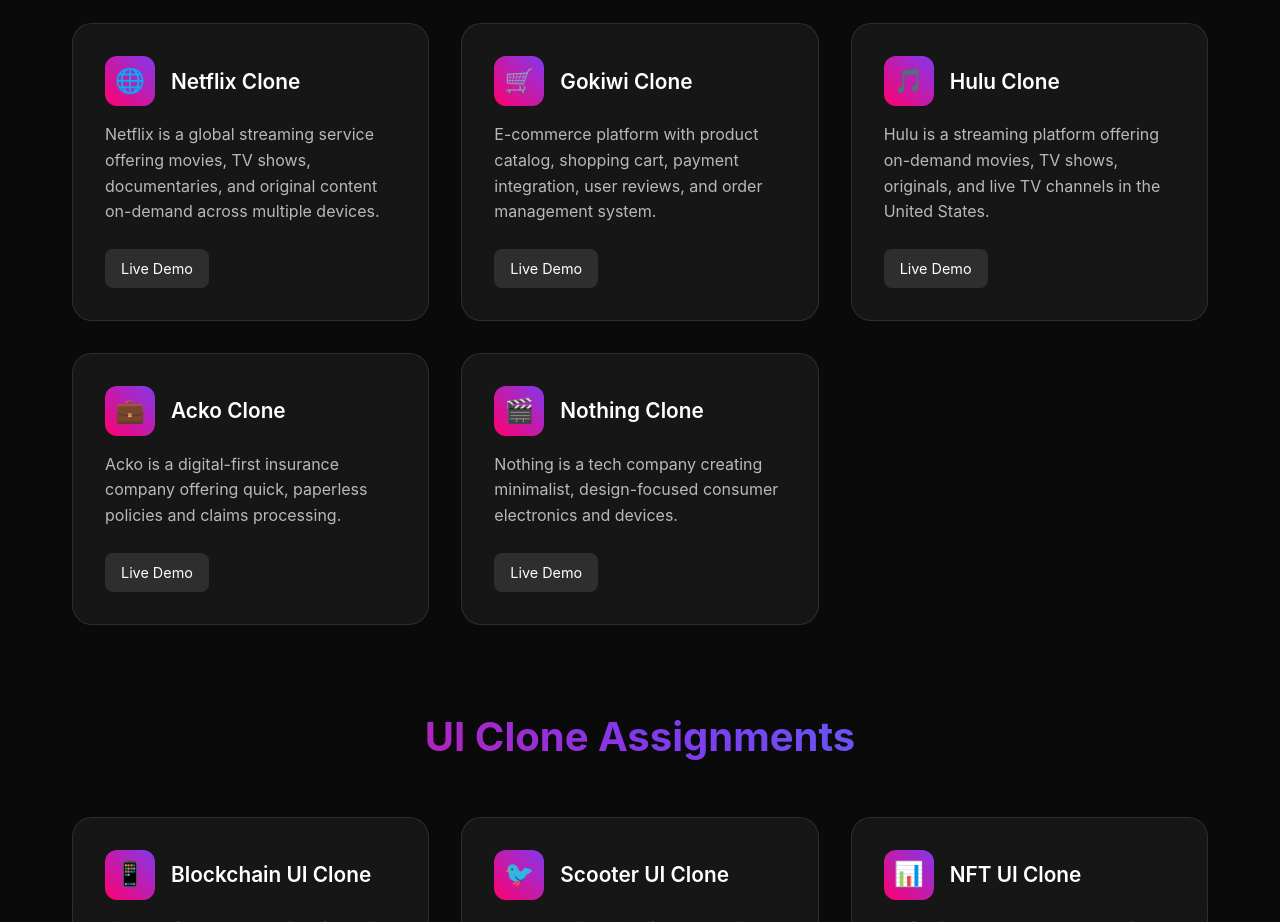
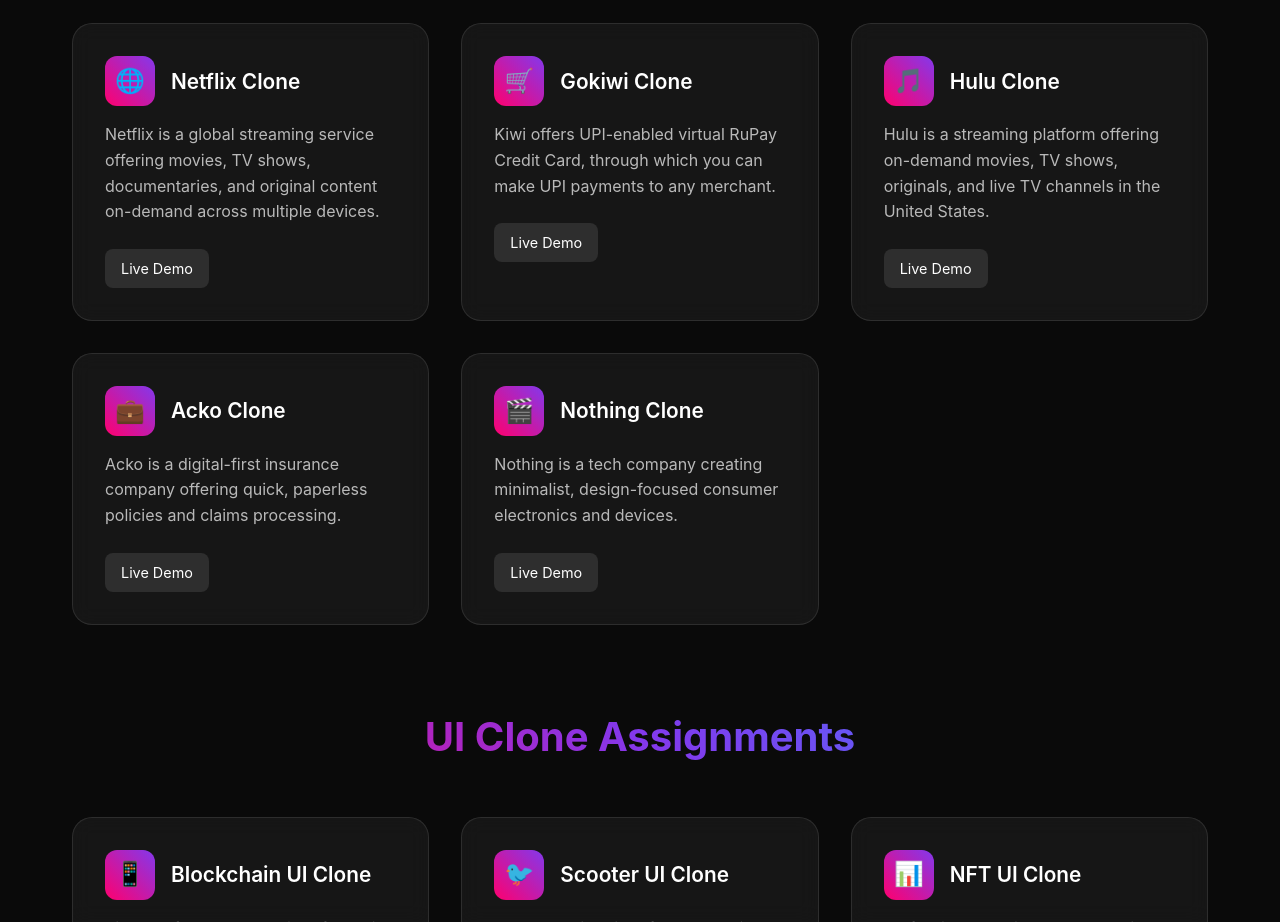
Before and after one commit to preetundle/projects, a plain HTML site: page index.html in a window 1280 px wide. Shown: the part 960-1882 px from the top of the page. Drawn offline with Linux system fonts and the light colour scheme.

Commit message:
first commit

```diff
--- a/index.html
+++ b/index.html
@@ -370,7 +370,7 @@
                     <div class="project-icon">🛒</div>
                     <h3>Gokiwi Clone</h3>
                 </div>
-                <p>E-commerce platform with product catalog, shopping cart, payment integration, user reviews, and order management system.</p>
+                <p>Kiwi offers UPI-enabled virtual RuPay Credit Card, through which you can make UPI payments to any merchant.</p>
                 <div class="project-links">
                     <a href="https://gokiwi-clone.vercel.app/" class="project-link">Live Demo</a>
                     <!-- <a href="#" class="project-link">Source Code</a> -->
```
